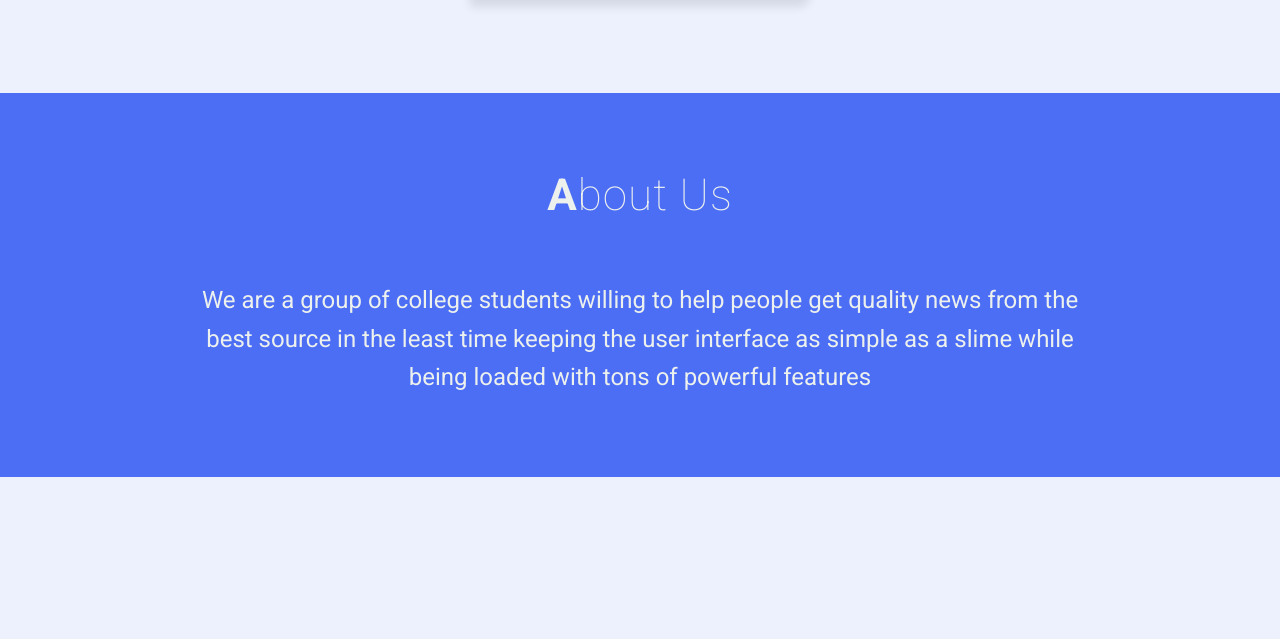
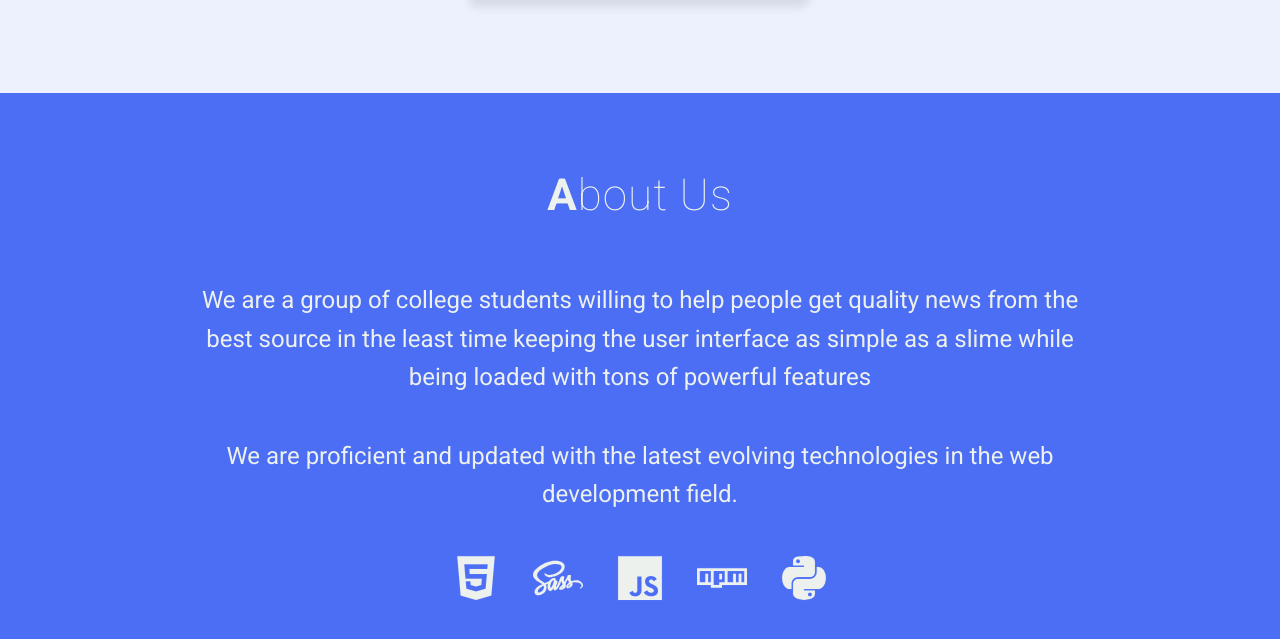
Before and after one commit to lucifer78907/Swift-News-web-app, a website: page index.html in a window 1280 px wide. Shown: the part 2961-3600 px from the top of the page. Before the commit the page ends 3438 px from the top, so only its background shows below. Drawn offline with nearby package versions, Linux system fonts and the light colour scheme.

Commit message:
+footer_icons +about_us

```diff
--- a/index.html
+++ b/index.html
@@ -262,6 +262,32 @@
           news from the best source in the least time keeping the user interface
           as simple as a slime while being loaded with tons of powerful features
         </p>
+        <p class="footer__text-box--text">
+          We are proficient and updated with the latest evolving technologies in
+          the web development field.
+        </p>
+        <div class="footer__icon-box">
+          <ion-icon
+            name="logo-html5"
+            class="footer__icon-box--icon footer__icon-box--icon--1"
+          ></ion-icon>
+          <ion-icon
+            name="logo-sass"
+            class="footer__icon-box--icon footer__icon-box--icon--2"
+          ></ion-icon>
+          <ion-icon
+            name="logo-javascript"
+            class="footer__icon-box--icon footer__icon-box--icon--3"
+          ></ion-icon>
+          <ion-icon
+            name="logo-npm"
+            class="footer__icon-box--icon footer__icon-box--icon--4"
+          ></ion-icon>
+          <ion-icon
+            name="logo-python"
+            class="footer__icon-box--icon footer__icon-box--icon--5"
+          ></ion-icon>
+        </div>
       </div>
     </footer>
   </body>
--- a/sass/layout/_footer.scss
+++ b/sass/layout/_footer.scss
@@ -4,7 +4,10 @@
 
   &__text-box {
     display: flex;
+    flex-direction: column;
     justify-content: center;
+    align-items: center;
+    gap: 4rem;
     &--text {
       font-size: 2.4rem;
       line-height: 1.6;
@@ -13,4 +16,43 @@
       color: #edf1ed;
     }
   }
+  &__icon-box {
+    display: flex;
+    gap: 3.2rem;
+    &--icon {
+      width: 5rem;
+      height: 5rem;
+      color: #edf1ed;
+      transition: all 0.5s;
+      &:hover {
+        transform: scale(1.2) translateY(-2px);
+      }
+
+      &--1 {
+        &:hover {
+          color: #f06529;
+        }
+      }
+      &--2 {
+        &:hover {
+          color: #cd6799;
+        }
+      }
+      &--3 {
+        &:hover {
+          color: yellow;
+        }
+      }
+      &--4 {
+        &:hover {
+          color: #cc3534;
+        }
+      }
+      &--5 {
+        &:hover {
+          color: #edf1ed;
+        }
+      }
+    }
+  }
 }
```
Also changed, not shown: css/style.css.
